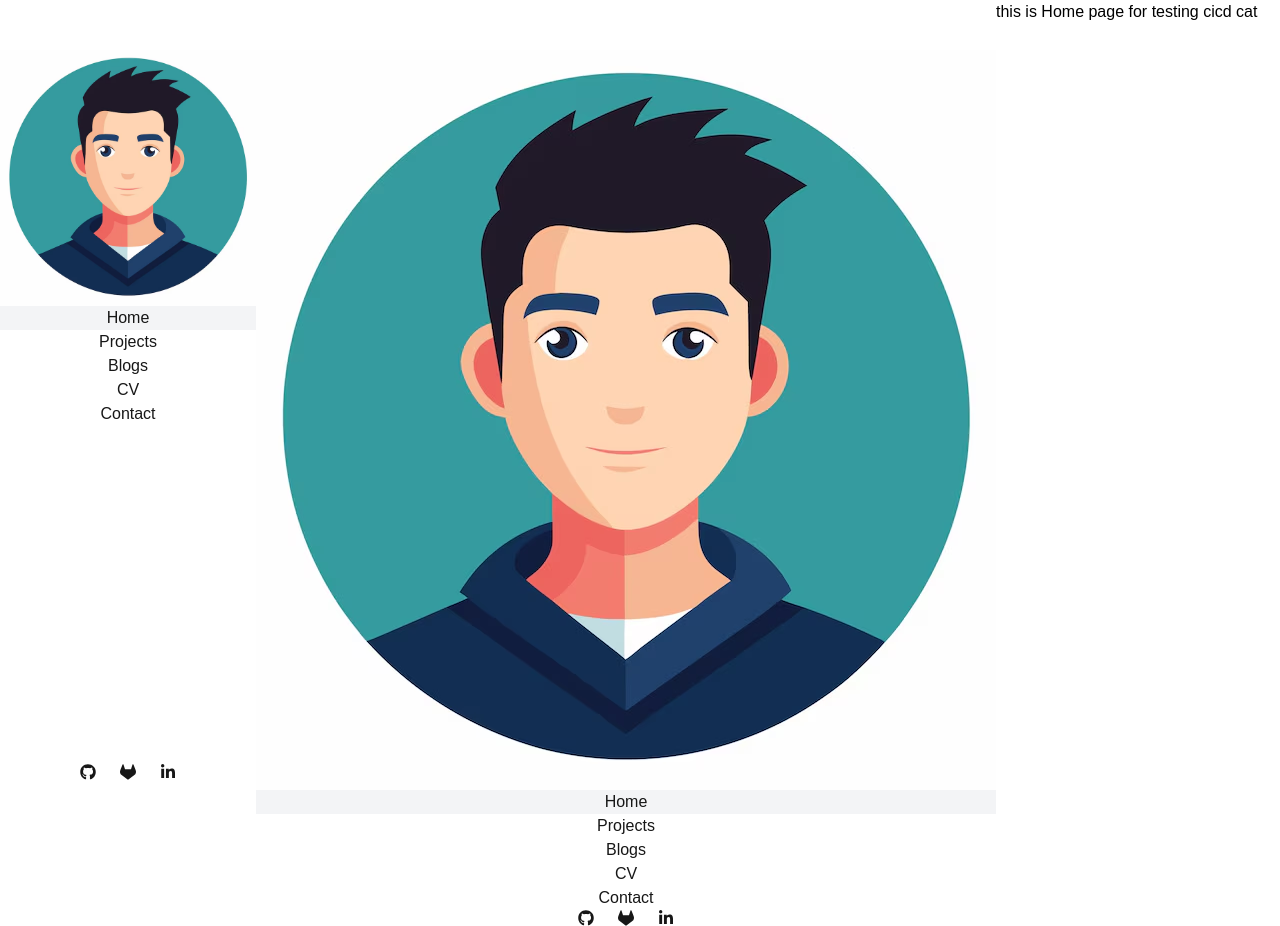
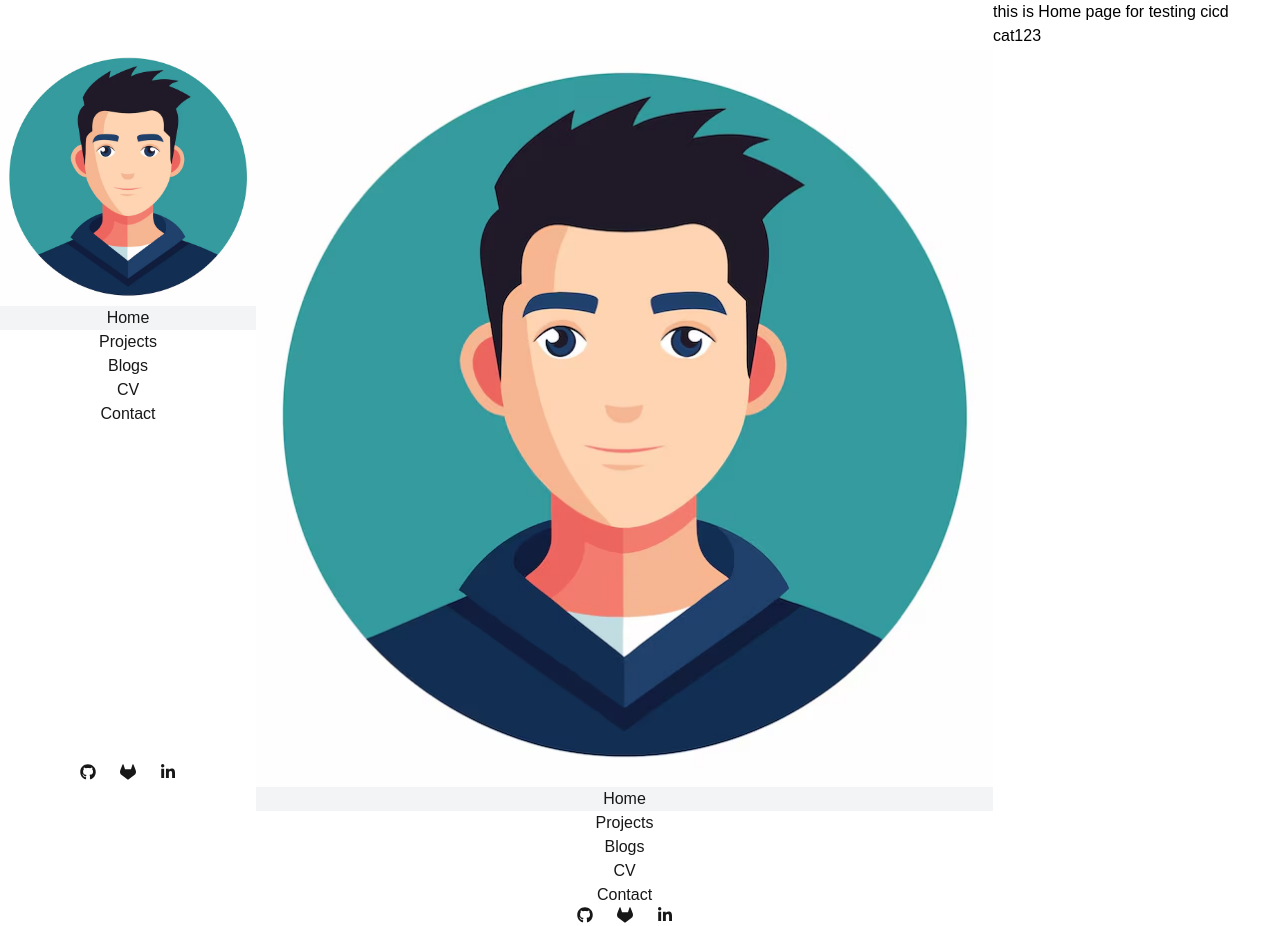
Before and after one commit to jawelu/portfolio, a Next.js app: page / in a window 1280 px wide. Built offline with nearby package versions, Linux system fonts and the light colour scheme.

Commit message:
research-cicd

```diff
--- a/src/app/page.tsx
+++ b/src/app/page.tsx
@@ -2,7 +2,7 @@
 export default function HomePage() {
   return (
       <div className="text-black">
-          this is Home page for testing cicd cat
+          this is Home page for testing cicd cat123
       </div>
   )
 }
```
